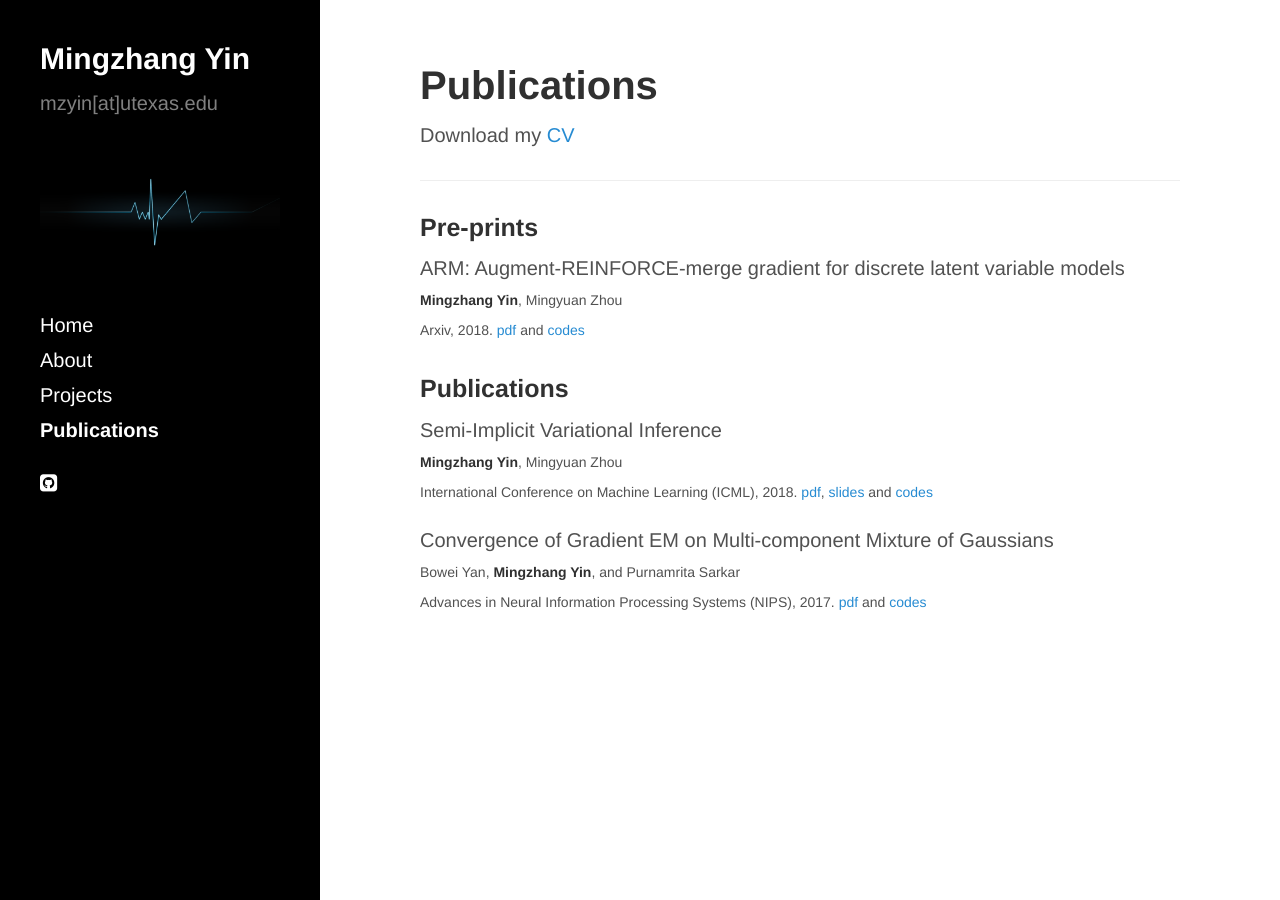
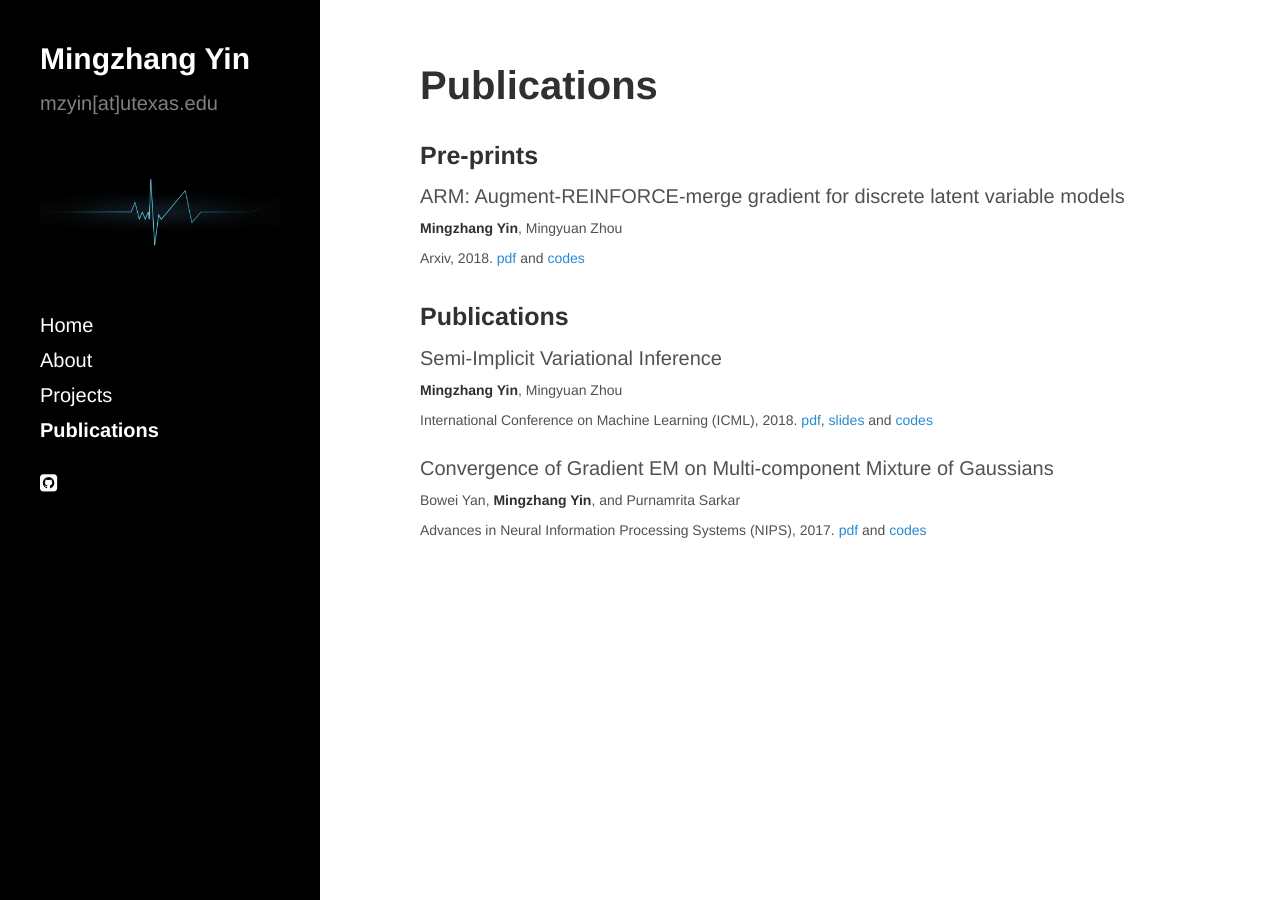
Before and after one commit to mingzhang-yin/mingzhang-yin.github.io, a Jekyll site: the page built from publications.md, in a window 1280 px wide. Built offline with Jekyll 4.4.1, drawn with Linux system fonts in a browser that asks for light colours; nearby versions of some CDN libraries.

Commit message:
Update publications.md

```diff
--- a/publications.md
+++ b/publications.md
@@ -2,10 +2,6 @@
 layout: page
 title: Publications
 ---
-
-Download my [CV](https://mingzhang-yin.github.io/assets/pdfs/CV_MingzhangYin.pdf)
-
-___
 
 ### Pre-prints
 
```
